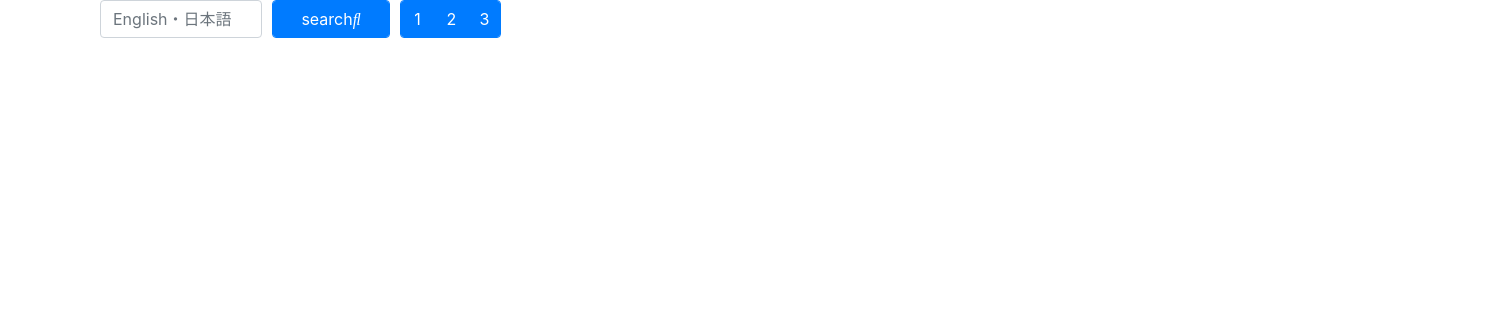
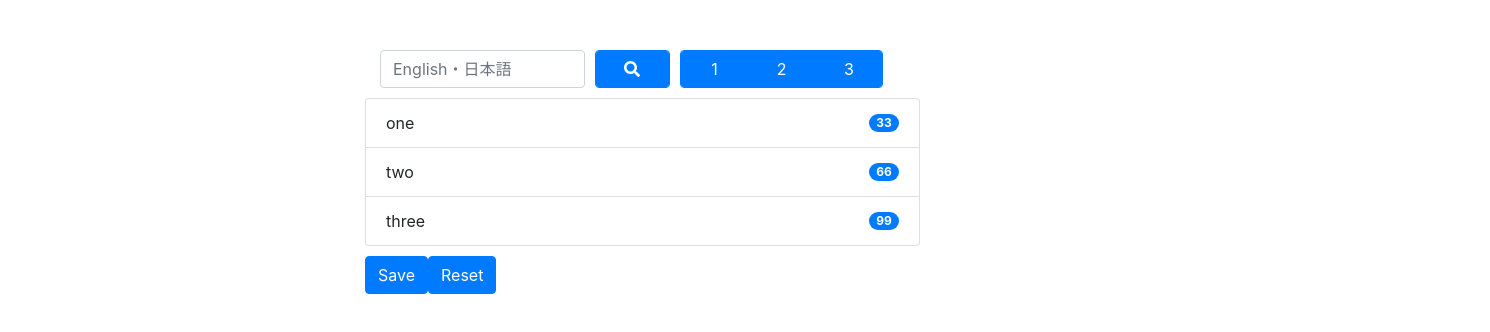
Before and after one commit to wmcooper2/Total-English-Assistant-for-Web, a React (Create React App) app: page / in a window 1280 px wide. Shown: the top 332 px of the page, 1490 px wide, since content can reach past the window. Built offline with nearby package versions, Linux system fonts and the light colour scheme.

Commit message:
Added results div, controls div to static outline.

```diff
--- a/package.json
+++ b/package.json
@@ -3,6 +3,9 @@
   "version": "0.1.0",
   "private": true,
   "dependencies": {
+    "@fortawesome/fontawesome-svg-core": "^1.2.25",
+    "@fortawesome/free-solid-svg-icons": "^5.11.2",
+    "@fortawesome/react-fontawesome": "^0.1.7",
     "bootstrap": "^4.3.1",
     "font-awesome": "^4.7.0",
     "jquery": "^3.4.1",
--- a/src/App.css
+++ b/src/App.css
@@ -1,6 +1,13 @@
-form {
-  width: 50%;
-  height: auto;
+/*
+div {
+  border: 1px solid black;
+}
+*/
+
+.dictionary {
+  position: absolute;
+  left: 350px;
+  top: 50px;
 }
 
 .searchDiv {
@@ -11,3 +18,15 @@ form {
   display: flex;
   justify-content: space-between;
 }
+
+.results {
+  margin-top: 10px;
+}
+
+.resultItem {
+  width: 50%;
+}
+
+.controls {
+  margin-top: 10px;
+}
--- a/src/App.js
+++ b/src/App.js
@@ -1,12 +1,16 @@
 import React from "react";
 import "./App.css";
+import Controls from "./components/controls";
+import Results from "./components/results";
 import Search from "./components/search";
 import "bootstrap/dist/css/bootstrap.css";
 
 function App() {
   return (
-    <div className="container">
+    <div className="container dictionary">
       <Search />
+      <Results />
+      <Controls />
     </div>
   );
 }
--- /dev/null
+++ b/src/components/controls.jsx
@@ -0,0 +1,12 @@
+import React from "react";
+
+const Controls = () => {
+  return (
+    <div className="controls">
+      <button className="btn btn-primary">Save</button>
+      <button className="btn btn-primary">Reset</button>
+    </div>
+  );
+};
+
+export default Controls;
--- /dev/null
+++ b/src/components/results.jsx
@@ -0,0 +1,19 @@
+import React from "react";
+
+const Results = () => {
+  return (
+    <ul className="results list-group">
+      <li className="resultItem list-group-item d-flex justify-content-between align-items-center">
+        one<span className="badge badge-primary badge-pill">33</span>
+      </li>
+      <li className="resultItem list-group-item d-flex justify-content-between align-items-center">
+        two<span className="badge badge-primary badge-pill">66</span>
+      </li>
+      <li className="resultItem list-group-item d-flex justify-content-between align-items-center">
+        three<span className="badge badge-primary badge-pill">99</span>
+      </li>
+    </ul>
+  );
+};
+
+export default Results;
--- a/src/components/search.jsx
+++ b/src/components/search.jsx
@@ -1,10 +1,12 @@
 import React, { Component } from "react";
+import { faSearch } from "@fortawesome/free-solid-svg-icons";
+import { FontAwesomeIcon } from "@fortawesome/react-fontawesome";
 import "bootstrap/dist/css/bootstrap.css";
 import "font-awesome/css/font-awesome.min.css";
 
 const GradeBtns = props => {
   return (
-    <div className="gradeBtnGroup btn-group" role="selectGrade">
+    <div className="gradeBtnGroup col-md-5 btn-group" role="selectGrade">
       <button className={props.classes}>1</button>
       <button className={props.classes}>2</button>
       <button className={props.classes}>3</button>
@@ -15,7 +17,7 @@ const GradeBtns = props => {
 const SearchInput = props => {
   return (
     <div className="form-row col-md-12">
-      <div className="col-md-4">
+      <div className="col-md-5">
         <input
           type="text"
           className="form-control"
@@ -23,15 +25,12 @@ const SearchInput = props => {
           required
         />
       </div>
-      <div className="col-md-3">
+      <div className="col-md-2">
         <button className="searchBtn btn btn-primary form-control">
-          search
-          <i className="fas fa-search"></i>
+          <FontAwesomeIcon icon={faSearch} />
         </button>
       </div>
-      <div className="col-md-5">
-        <GradeBtns classes="gradeBtn col-md-4 btn btn-primary form-control" />
-      </div>
+      <GradeBtns classes="gradeBtn col-md-4 btn btn-primary form-control" />
     </div>
   );
 };
```
Also changed, not shown: 2 other files (tests, documents, lock files or other folders).
